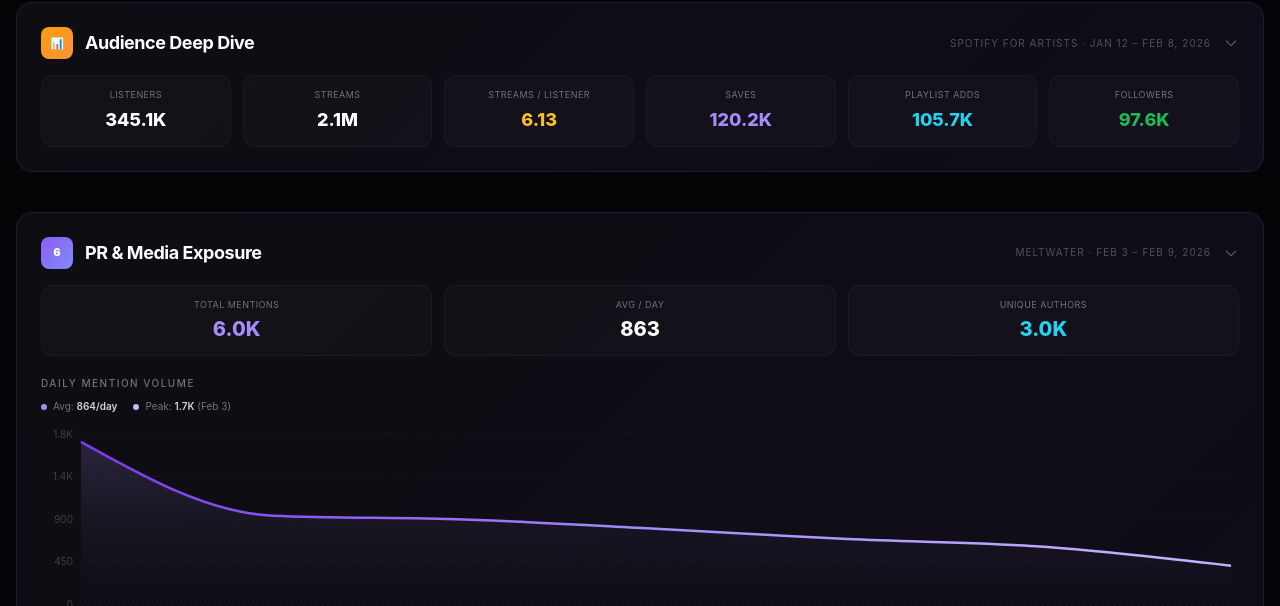
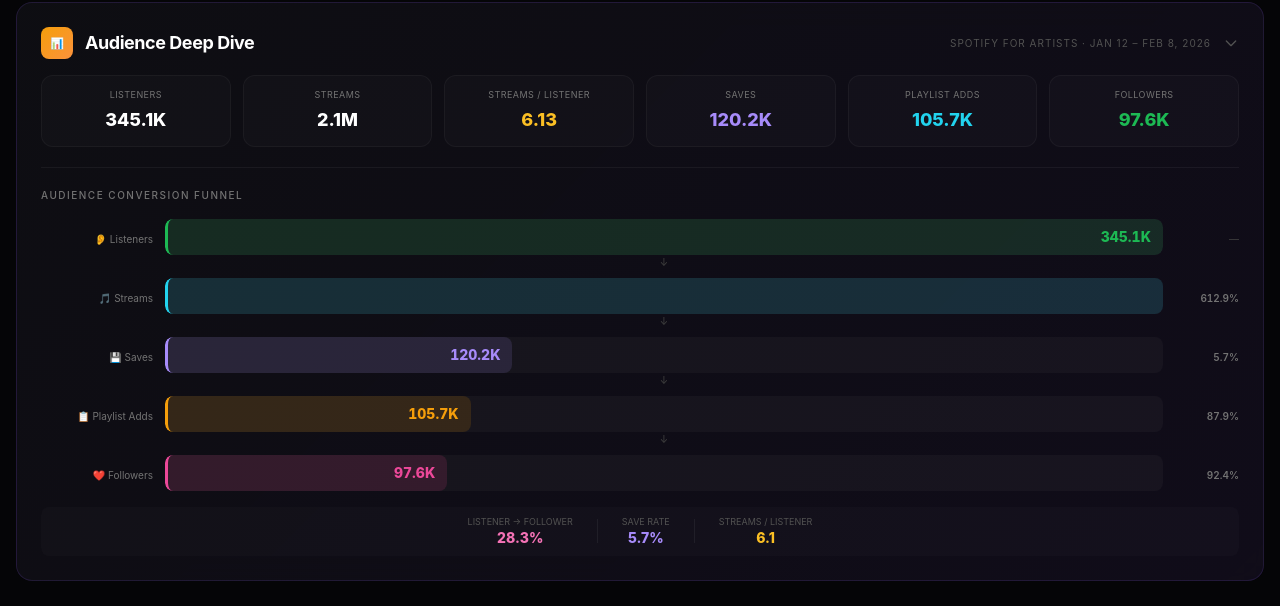
Before and after one commit to it-hbl/santos-bravos-dashboard, a Next.js app: page / in a window 1280 px wide. Shown: the part 5589-6195 px from the top of the page. Built offline with nearby package versions, Linux system fonts and the light colour scheme; no server answers.

Commit message:
Add audience conversion funnel to Audience Deep Dive section

```diff
--- /dev/null
+++ b/app/components/AudienceFunnel.tsx
@@ -0,0 +1,145 @@
+"use client";
+
+import { useEffect, useState } from "react";
+
+interface FunnelStep {
+  label: string;
+  value: number;
+  color: string;
+  icon: string;
+}
+
+function fmt(n: number) {
+  if (n >= 1_000_000) return (n / 1_000_000).toFixed(1) + "M";
+  if (n >= 1_000) return (n / 1_000).toFixed(1) + "K";
+  return n.toLocaleString();
+}
+
+export default function AudienceFunnel({
+  listeners,
+  streams,
+  saves,
+  playlistAdds,
+  followers,
+}: {
+  listeners: number;
+  streams: number;
+  saves: number;
+  playlistAdds: number;
+  followers: number;
+}) {
+  const [animated, setAnimated] = useState(false);
+
+  useEffect(() => {
+    const t = setTimeout(() => setAnimated(true), 200);
+    return () => clearTimeout(t);
+  }, []);
+
+  const steps: FunnelStep[] = [
+    { label: "Listeners", value: listeners, color: "#1DB954", icon: "👂" },
+    { label: "Streams", value: streams, color: "#22D3EE", icon: "🎵" },
+    { label: "Saves", value: saves, color: "#A78BFA", icon: "💾" },
+    { label: "Playlist Adds", value: playlistAdds, color: "#F59E0B", icon: "📋" },
+    { label: "Followers", value: followers, color: "#EC4899", icon: "❤️" },
+  ];
+
+  const maxValue = steps[0].value;
+
+  return (
+    <div className="mt-5 pt-5 border-t border-white/[0.05]">
+      <p className="text-[10px] text-neutral-500 uppercase tracking-[0.15em] font-medium mb-4">
+        Audience Conversion Funnel
+      </p>
+      <div className="space-y-2">
+        {steps.map((step, i) => {
+          const widthPct = maxValue > 0 ? (step.value / maxValue) * 100 : 0;
+          // Minimum 12% width so small values are visible
+          const displayWidth = Math.max(widthPct, 12);
+          const conversionRate =
+            i > 0 ? ((step.value / steps[i - 1].value) * 100).toFixed(1) : null;
+
+          return (
+            <div key={step.label}>
+              <div className="flex items-center gap-3">
+                {/* Label */}
+                <div className="w-24 sm:w-28 flex-shrink-0 text-right">
+                  <span className="text-[10px] text-neutral-500">
+                    {step.icon} {step.label}
+                  </span>
+                </div>
+
+                {/* Bar */}
+                <div className="flex-1 relative">
+                  <div className="w-full bg-white/[0.03] rounded-lg h-9 overflow-hidden">
+                    <div
+                      className="h-full rounded-lg flex items-center justify-end pr-3 transition-all duration-1000 ease-out"
+                      style={{
+                        width: animated ? `${displayWidth}%` : "0%",
+                        backgroundColor: step.color + "22",
+                        borderLeft: `3px solid ${step.color}`,
+                        transitionDelay: `${i * 120}ms`,
+                      }}
+                    >
+                      <span
+                        className="text-sm font-extrabold tabular-nums"
+                        style={{ color: step.color }}
+                      >
+                        {fmt(step.value)}
+                      </span>
+                    </div>
+                  </div>
+                </div>
+
+                {/* Conversion rate badge */}
+                <div className="w-16 flex-shrink-0 text-right">
+                  {conversionRate !== null ? (
+                    <span className="text-[10px] font-semibold text-neutral-500 tabular-nums">
+                      {conversionRate}%
+                    </span>
+                  ) : (
+                    <span className="text-[10px] text-neutral-700">—</span>
+                  )}
+                </div>
+              </div>
+
+              {/* Arrow connector */}
+              {i < steps.length - 1 && (
+                <div className="flex items-center gap-3">
+                  <div className="w-24 sm:w-28 flex-shrink-0" />
+                  <div className="flex-1 flex justify-center">
+                    <div className="text-neutral-700 text-[10px]">↓</div>
+                  </div>
+                  <div className="w-16 flex-shrink-0" />
+                </div>
+              )}
+            </div>
+          );
+        })}
+      </div>
+
+      {/* Overall conversion summary */}
+      <div className="mt-4 flex items-center justify-center gap-6 py-2 bg-white/[0.015] rounded-lg">
+        <div className="text-center">
+          <p className="text-[9px] text-neutral-600 uppercase">Listener → Follower</p>
+          <p className="text-sm font-extrabold text-pink-400">
+            {listeners > 0 ? ((followers / listeners) * 100).toFixed(1) : 0}%
+          </p>
+        </div>
+        <div className="w-px h-6 bg-white/[0.06]" />
+        <div className="text-center">
+          <p className="text-[9px] text-neutral-600 uppercase">Save Rate</p>
+          <p className="text-sm font-extrabold text-violet-400">
+            {streams > 0 ? ((saves / streams) * 100).toFixed(1) : 0}%
+          </p>
+        </div>
+        <div className="w-px h-6 bg-white/[0.06]" />
+        <div className="text-center">
+          <p className="text-[9px] text-neutral-600 uppercase">Streams / Listener</p>
+          <p className="text-sm font-extrabold text-amber-400">
+            {listeners > 0 ? (streams / listeners).toFixed(1) : 0}
+          </p>
+        </div>
+      </div>
+    </div>
+  );
+}
--- a/app/page.tsx
+++ b/app/page.tsx
@@ -25,6 +25,7 @@ import CollapsibleSection from "./components/CollapsibleSection";
 import ScrollProgress from "./components/ScrollProgress";
 import CopySummary from "./components/CopySummary";
 import SentimentTimeline from "./components/SentimentTimeline";
+import AudienceFunnel from "./components/AudienceFunnel";
 
 function fmt(n: number) {
   if (n >= 1_000_000) return (n / 1_000_000).toFixed(1) + "M";
@@ -588,6 +589,13 @@ function Dashboard() {
               </div>
             ))}
           </div>
+          <AudienceFunnel
+            listeners={audienceStats.listeners}
+            streams={audienceStats.streams}
+            saves={audienceStats.saves}
+            playlistAdds={audienceStats.playlistAdds}
+            followers={audienceStats.followers}
+          />
           </CollapsibleSection>
         </section>
         </AnimatedSection>
```
